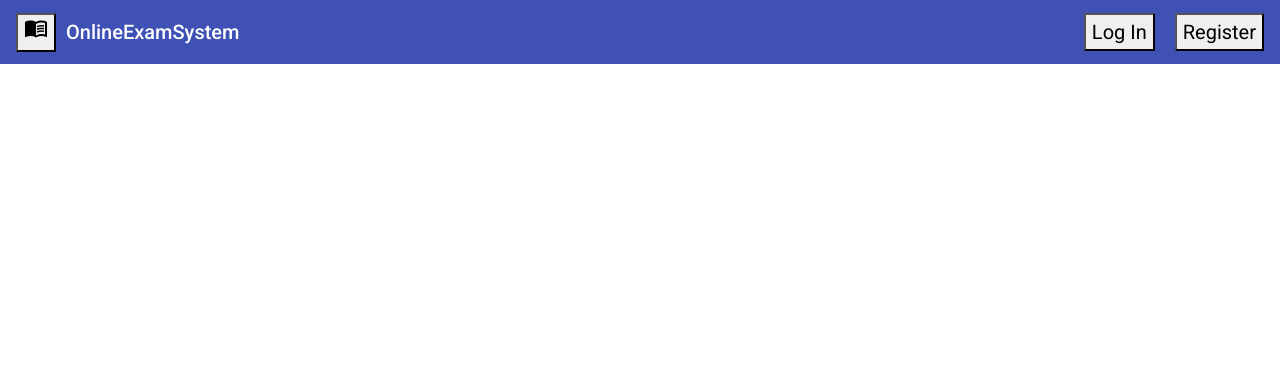
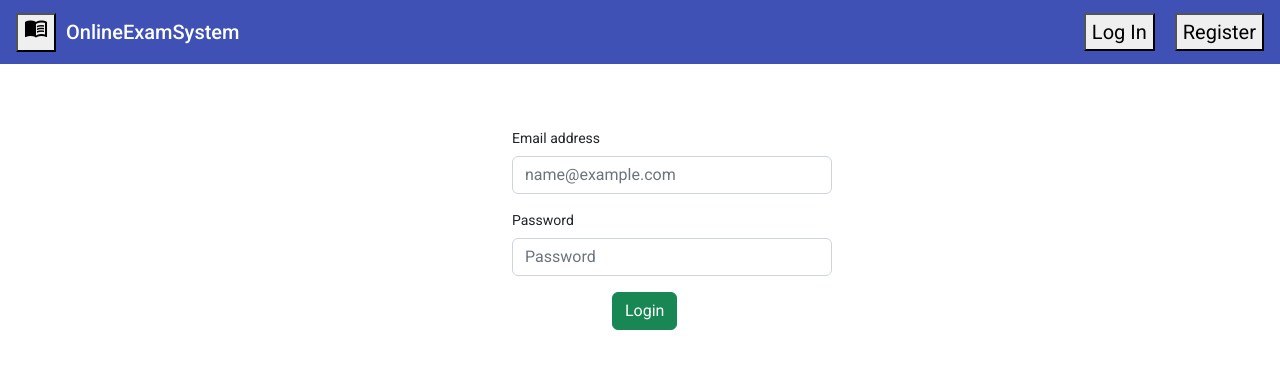
Before and after one commit to Sumitkumar3628/onlineExamSystem, an Angular app: page /login in a window 1280 px wide. Before the commit this address led to /. Shown: the top 368 px of the page. Built offline with nearby package versions, Linux system fonts and the light colour scheme.

Commit message:
adding login page

```diff
--- a/src/app/app-routing.module.ts
+++ b/src/app/app-routing.module.ts
@@ -1,10 +1,12 @@
 import { NgModule } from '@angular/core';
 import { RouterModule, Routes } from '@angular/router';
+import { LoginComponent } from './pages/login/login.component';
 import { RegisterComponent } from './pages/register/register.component';
 
 const routes: Routes = [
 
-  {path:'register',component:RegisterComponent}
+  {path:'register',component:RegisterComponent},
+  {path:'login',component:LoginComponent}
 ];
 
 @NgModule({
--- a/src/app/app.module.ts
+++ b/src/app/app.module.ts
@@ -10,12 +10,14 @@ import {MatToolbarModule} from '@angular/material/toolbar';
 import {MatIconModule} from '@angular/material/icon';
 import {MatMenuModule} from '@angular/material/menu';
 import {MatFormFieldModule} from '@angular/material/form-field';
+import { LoginComponent } from './pages/login/login.component';
 
 @NgModule({
   declarations: [
     AppComponent,
     RegisterComponent,
-    HeaderComponent
+    HeaderComponent,
+    LoginComponent
   ],
   imports: [
     BrowserModule,
--- a/src/app/components/header/header.component.html
+++ b/src/app/components/header/header.component.html
@@ -4,7 +4,7 @@
     </button>
     <span>OnlineExamSystem</span>
     <span class="example-spacer"></span>
-    <button id="basic" type="button" mat-button class="ml20">
+    <button id="basic" type="button" mat-button class="ml20" routerLink="/login">
         Log In
       </button>
       <button id="basic" type="button" mat-button class="ml20" routerLink="/register">
--- /dev/null
+++ b/src/app/pages/login/login.component.css
@@ -0,0 +1,13 @@
+.full-width{
+    width: 100%;
+}
+.text-center{
+    text-align: center;
+}
+form{
+    margin-left: 40%;
+    margin-top: 5%;
+}
+.ml10{
+    margin-left: 10px;
+}
--- /dev/null
+++ b/src/app/pages/login/login.component.html
@@ -0,0 +1,15 @@
+<form action="" style="width: 20rem;" >
+
+      <div class="mb-3">
+        <label for="exampleFormControlInput1" class="form-label">Email address</label>
+        <input type="email" class="form-control" id="exampleFormControlInput1" placeholder="name@example.com">
+      </div>
+      <div class="mb-3">
+        <label for="exampleFormControlInput1" class="form-label">Password</label>
+        <input type="password" class="form-control" id="exampleFormControlInput1" placeholder="Password">
+      </div>
+      <button type="button" class="btn btn-success" style="margin-left: 100px;">Login</button>
+
+
+
+</form>
--- /dev/null
+++ b/src/app/pages/login/login.component.ts
@@ -0,0 +1,15 @@
+import { Component, OnInit } from '@angular/core';
+
+@Component({
+  selector: 'app-login',
+  templateUrl: './login.component.html',
+  styleUrls: ['./login.component.css']
+})
+export class LoginComponent implements OnInit {
+
+  constructor() { }
+
+  ngOnInit(): void {
+  }
+
+}
```
Also changed, not shown: 1 other file (tests, documents, lock files or other folders).
